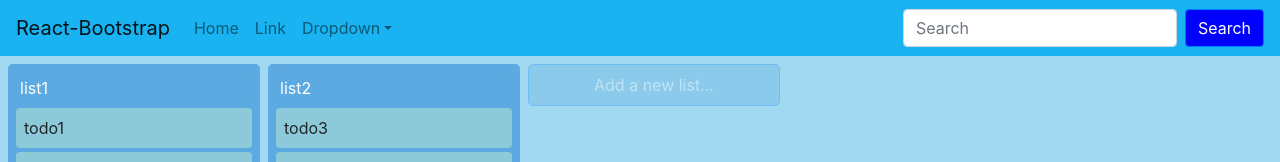
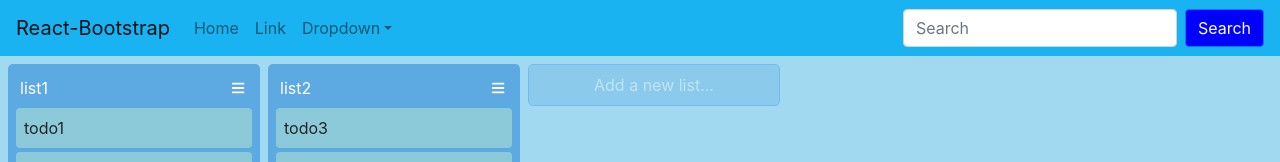
Before and after one commit to jasperdyb/ReactTrelloClone, a React (Create React App) app in the folder client/: page / in a window 1280 px wide. Shown: the top 162 px of the page. Built offline with nearby package versions, Linux system fonts and the light colour scheme.

Commit message:
layout menu button

```diff
--- a/client/src/components/ListTitle.jsx
+++ b/client/src/components/ListTitle.jsx
@@ -1,5 +1,7 @@
 import React, { useState, useRef, useEffect } from "react";
-import { Form } from "react-bootstrap";
+import { Form, Button } from "react-bootstrap";
+import { FontAwesomeIcon } from "@fortawesome/react-fontawesome";
+import { faBars } from "@fortawesome/free-solid-svg-icons";
 
 export default function ListTitle({ title, editListTitle, listId }) {
   const [editing, updateEditing] = useState(false);
@@ -38,9 +40,9 @@ export default function ListTitle({ title, editListTitle, listId }) {
   }
 
   return (
-    <Form>
+    <Form className="title d-flex ">
       <Form.Control
-        className={`title p-1 ${editing ? "editing" : ""}`}
+        className={`p-1 ${editing ? "editing" : ""} flex-grow-1 title-text`}
         style={textareaStyle}
         as="textarea"
         defaultValue={title}
@@ -55,6 +57,9 @@ export default function ListTitle({ title, editListTitle, listId }) {
         ref={titleRef}
         readOnly={!editing}
       />
+      <Button className="menu-button" size="sm">
+        <FontAwesomeIcon icon={faBars} />
+      </Button>
     </Form>
   );
 }
--- a/client/src/components/NewTodo.jsx
+++ b/client/src/components/NewTodo.jsx
@@ -28,6 +28,7 @@ export default function NewTodo({ listId, toggleShowNew, addTodo }) {
     <Form>
       <Form.Control
         as="textarea"
+        className="new-todo"
         style={textareaStyle}
         ref={newTodoRef}
         onBlur={handleAddTodo}
--- a/client/src/styles/app.scss
+++ b/client/src/styles/app.scss
@@ -26,13 +26,41 @@
     background-color: #5daae2;
 
     .title {
+      .title-text {
         color: white;
+        width: 80%;
+        border: none;
+        overflow: hidden;
+        resize: none;
         background-color: #5daae2;
+        vertical-align: top;
+
         cursor: pointer;
 
         &.editing {
           color: black;
           background-color: white;
+        }
+      }
+
+      .menu-button {
+        vertical-align: top;
+        background-color: #5daae2;
+        border: none;
+
+        &:hover {
+          background-color: #5193c2;
+        }
+
+        &:active {
+          background-color: #3d7297;
+        }
+
+        &:active:focus,
+        &:focus {
+          outline: none;
+          box-shadow: none;
+        }
       }
     }
 
@@ -71,7 +99,7 @@
       }
     }
 
-    textarea {
+    .new-todo {
       word-wrap: break-word;
       background-color: #8ccada;
       border: none;
```
Lines whose indentation alone changed are shown as unchanged.
